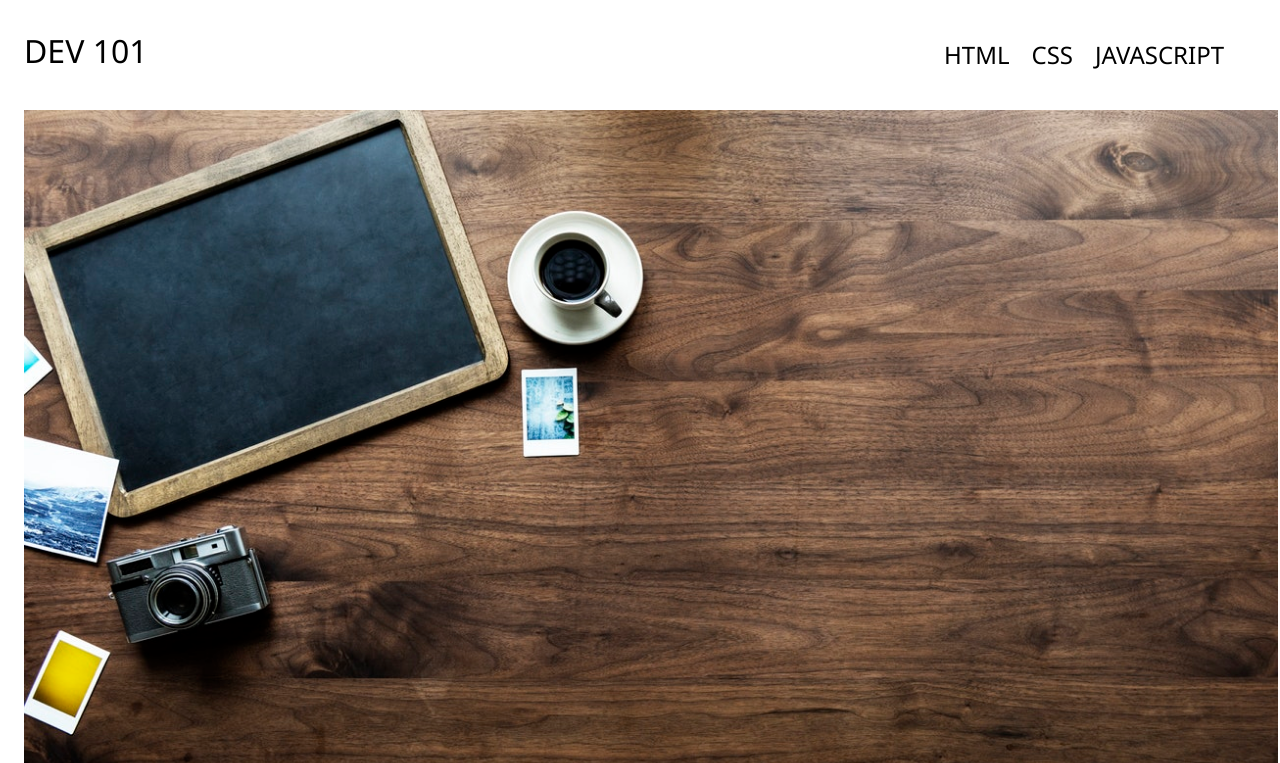
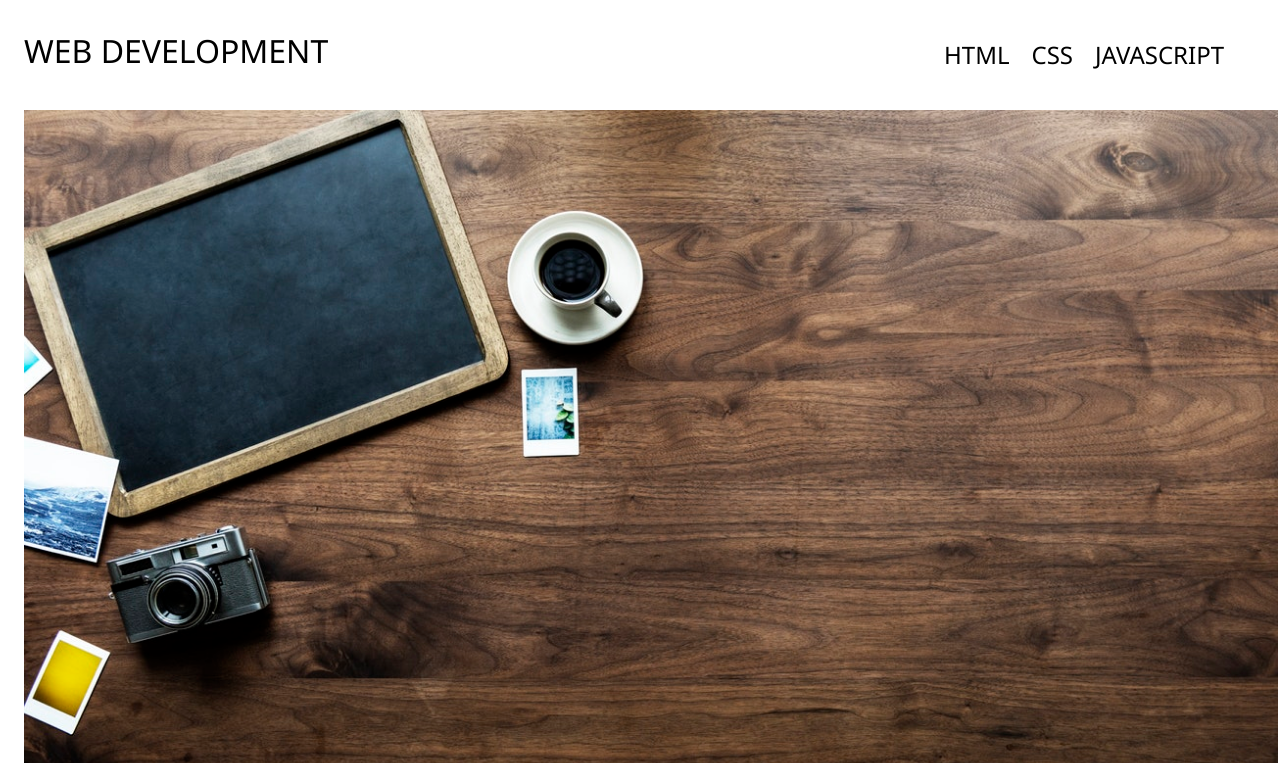
Before and after one commit to amannitp/webpractice2, a plain HTML site: page index.html in a window 1280 px wide. Shown: the top 763 px of the page. Drawn offline with Linux system fonts and the light colour scheme.

Commit message:
first commit

```diff
--- a/index.html
+++ b/index.html
@@ -9,7 +9,7 @@
 </head>
 <body>
     <header>
-        <h1>DEV 101</h1>
+        <h1>WEB DEVELOPMENT</h1>
         <nav>
             <ul>
             <li> <a href="">HTML</a></li>
```
